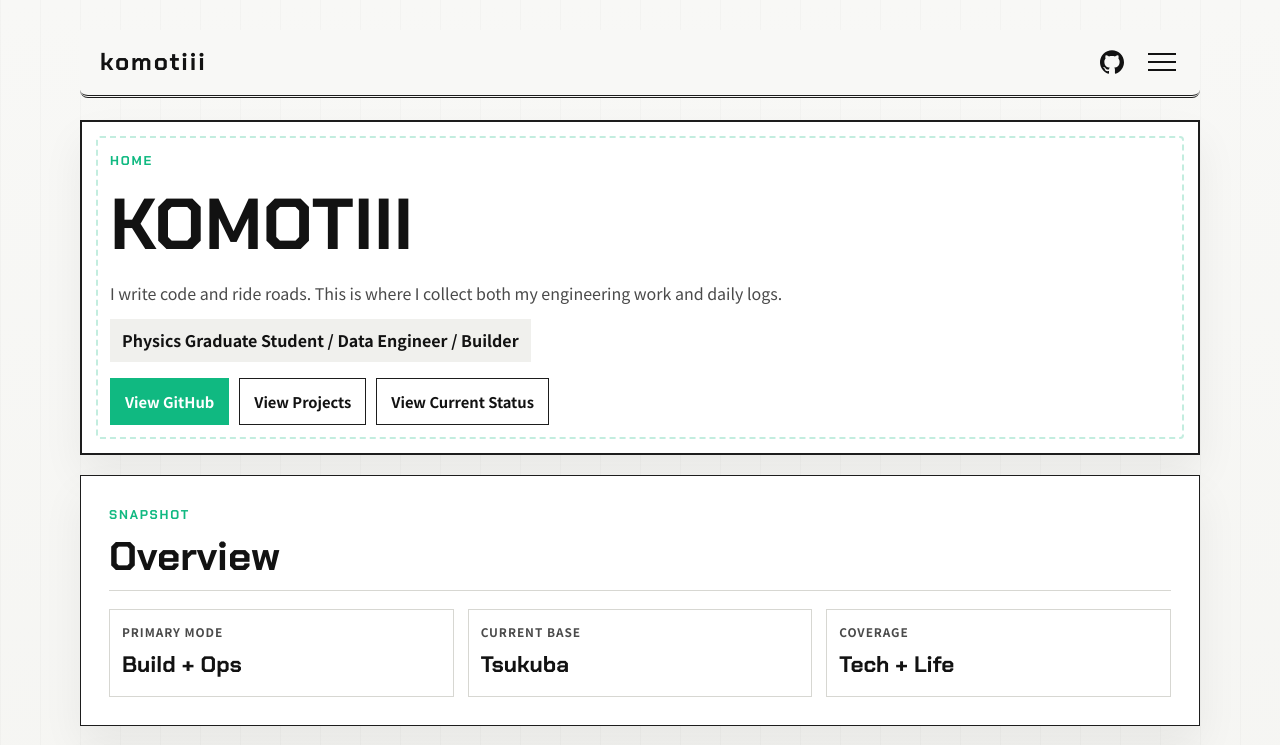
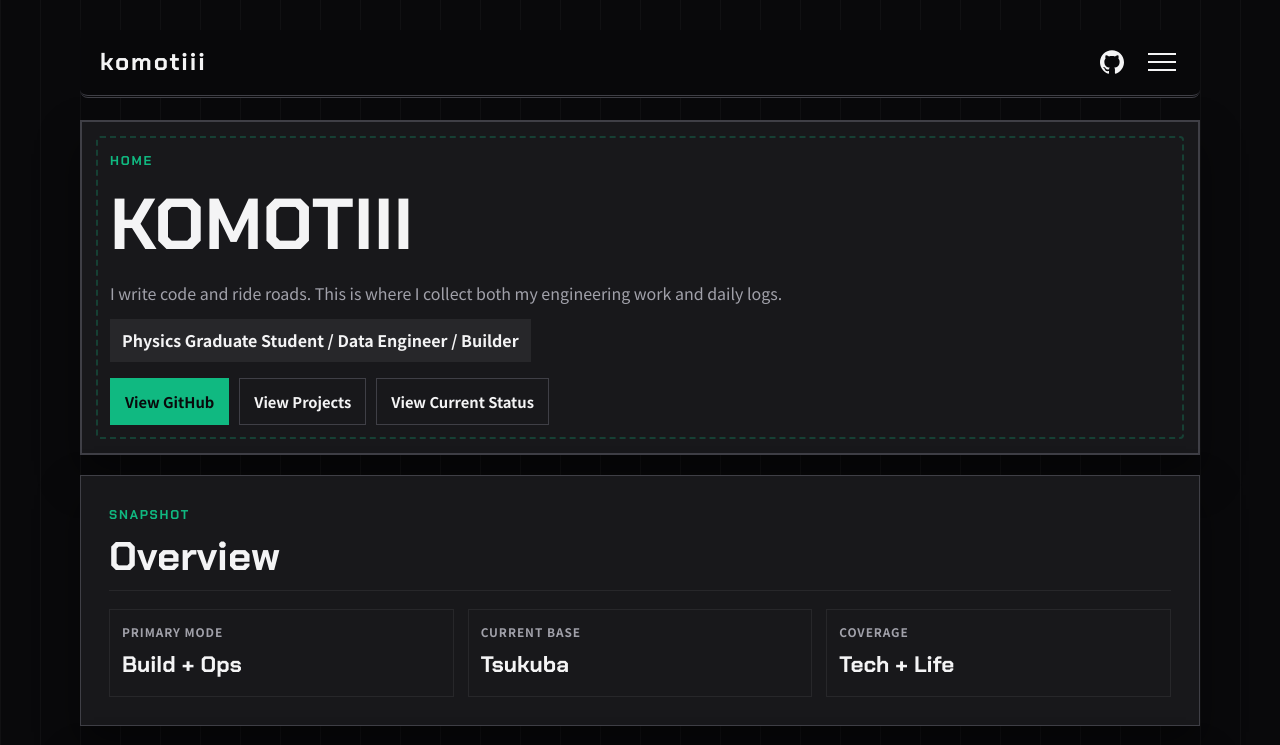
Before and after one commit to komotiii/komotiii.github.io, an Astro site: page / in a window 1280 px wide. Shown: the top 745 px of the page. Built offline with nearby package versions, Linux system fonts and the light colour scheme; Astro itself is replaced by a stand-in of ours.

Commit message:
Add darktheme

```diff
--- a/public/main.css
+++ b/public/main.css
@@ -1,12 +1,12 @@
 :root {
-    --paper: #f8f8f6;
-    --ink: #121212;
-    --ink-soft: #4a4a4a;
-    --line: #1d1d1d;
-    --line-soft: #d7d7d2;
-    --panel: #ffffff;
-    --panel-alt: #f0f0ed;
-    --shadow: 0 20px 40px rgba(0, 0, 0, 0.06);
+    --paper: #09090b;
+    --panel: #18181b;
+    --panel-alt: #27272a;
+    --ink: #f4f4f5;
+    --ink-soft: #a1a1aa;
+    --line: #3f3f46;
+    --line-soft: #27272a;
+    --shadow: 0 20px 40px rgba(0, 0, 0, 0.4);
 
     --theme-green: #10b981;
     --theme-green-soft: rgba(16, 185, 129, 0.25);
@@ -26,8 +26,8 @@ body {
     font-family: "Noto Sans JP", sans-serif;
     color: var(--ink);
     background:
-        linear-gradient(90deg, rgba(0, 0, 0, 0.02) 1px, transparent 1px) 0 0 / 40px 40px,
-        linear-gradient(var(--paper), #f4f4f1 60%, #efefeb);
+        linear-gradient(90deg, rgba(255, 255, 255, 0.03) 1px, transparent 1px) 0 0 / 40px 40px,
+        var(--paper);
     padding: 30px 20px 56px;
     line-height: 1.7;
 }
@@ -44,20 +44,16 @@ footer {
 }
 
 .site-header {
-    /* ▼ スクロール追従とすりガラス効果 ▼ */
     position: sticky;
     top: 0;
     z-index: 100;
-    background: rgba(248, 248, 246, 0.85); /* 背景を少しだけ透かす */
-    backdrop-filter: blur(10px); /* すりガラス効果 */
-    -webkit-backdrop-filter: blur(10px); /* Safari対応 */
-
-    /* ▼ 既存のレイアウト設定 ▼ */
+    background: rgba(9, 9, 11, 0.85);
+    backdrop-filter: blur(10px);
+    -webkit-backdrop-filter: blur(10px);
     margin-bottom: 22px;
-    padding: 12px 20px; /* スクロール時に自然に見えるよう左右に少し余白を追加 */
+    padding: 12px 20px;
     border-bottom: 3px double var(--line);
-    border-radius: 0 0 8px 8px; /* 下の角を少し丸くすると画面に馴染みます */
-
+    border-radius: 0 0 8px 8px;
     display: flex;
     flex-wrap: wrap;
     gap: 14px;
@@ -94,7 +90,7 @@ footer {
 .main-nav a:hover,
 .main-nav a[aria-current="page"] {
     background: var(--ink);
-    color: #fff;
+    color: var(--paper);
 }
 
 section {
@@ -194,28 +190,23 @@ p {
     padding: 10px 14px;
     font-weight: 700;
     font-size: 0.92rem;
-    background: #fff;
+    background: var(--panel);
     transition: 0.2s ease;
 }
 
 .btn:hover {
     background: var(--ink);
-    color: #fff;
+    color: var(--paper);
 }
 
 .btn-primary {
     background: var(--theme-green);
     border-color: var(--theme-green);
-    color: #fff;
-}
-
-.btn-primary:hover {
-    background: var(--ink);
-    border-color: var(--ink);
+    color: var(--paper);
 }
 
 .btn-ghost {
-    background: #fff;
+    background: transparent;
 }
 
 .hub-grid,
@@ -249,9 +240,11 @@ p {
 .about-card,
 .skill-card,
 .hub-card,
-.timeline-item {
+.timeline-item,
+.metric,
+.callout {
     border: 1px solid var(--line-soft);
-    background: #fff;
+    background: var(--panel); /* ここを変更 */
     padding: 16px;
     display: grid;
     gap: 10px;
@@ -261,16 +254,16 @@ p {
     text-decoration: none;
     color: inherit;
     border-color: var(--line);
-    background: linear-gradient(180deg, #fff, #f6f6f3);
+    background: var(--panel);
 }
 
 .hub-card:hover {
     background: var(--ink);
-    color: #fff;
+    color: var(--paper);
 }
 
 .hub-card:hover h3 {
-    color: #fff;
+    color: var(--paper);
 }
 
 .hub-card:hover p,
@@ -307,7 +300,7 @@ p {
     padding: 4px 10px;
     font-size: 0.8rem;
     color: var(--ink-soft);
-    background: #fff;
+    background: var(--panel-alt); /* ここを変更 */
 }
 
 .status-card {
@@ -439,7 +432,7 @@ a:hover {
     display: grid;
     gap: 4px;
     border: 1px solid var(--line-soft);
-    background: #fff;
+    background: var(--panel);
     padding: 12px;
 }
 
@@ -459,7 +452,7 @@ a:hover {
 
 .callout {
     border: 1px solid var(--line);
-    background: #fff;
+    background: var(--panel);
     padding: 12px 14px;
     font-weight: 600;
     color: var(--ink);
```
